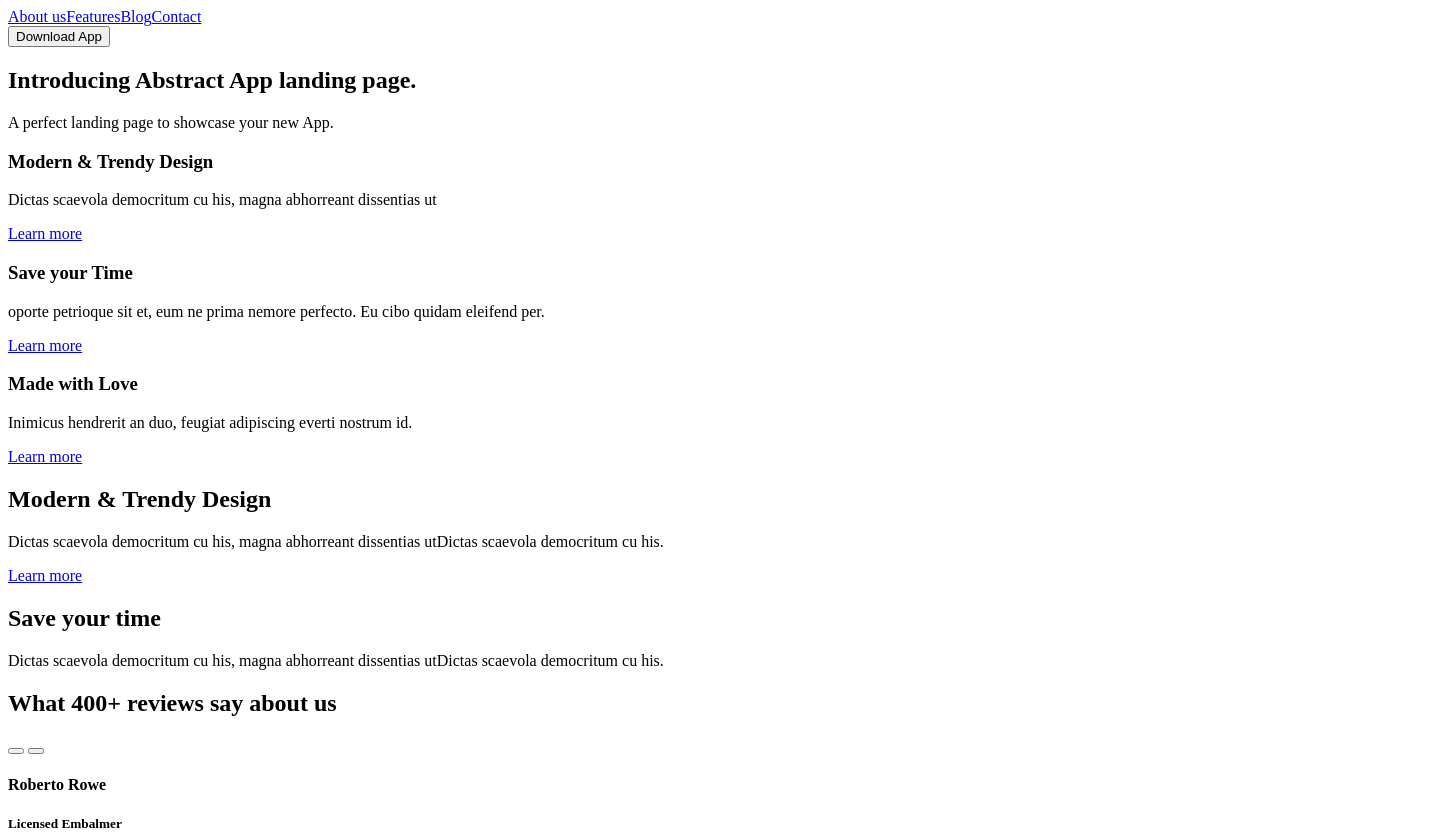
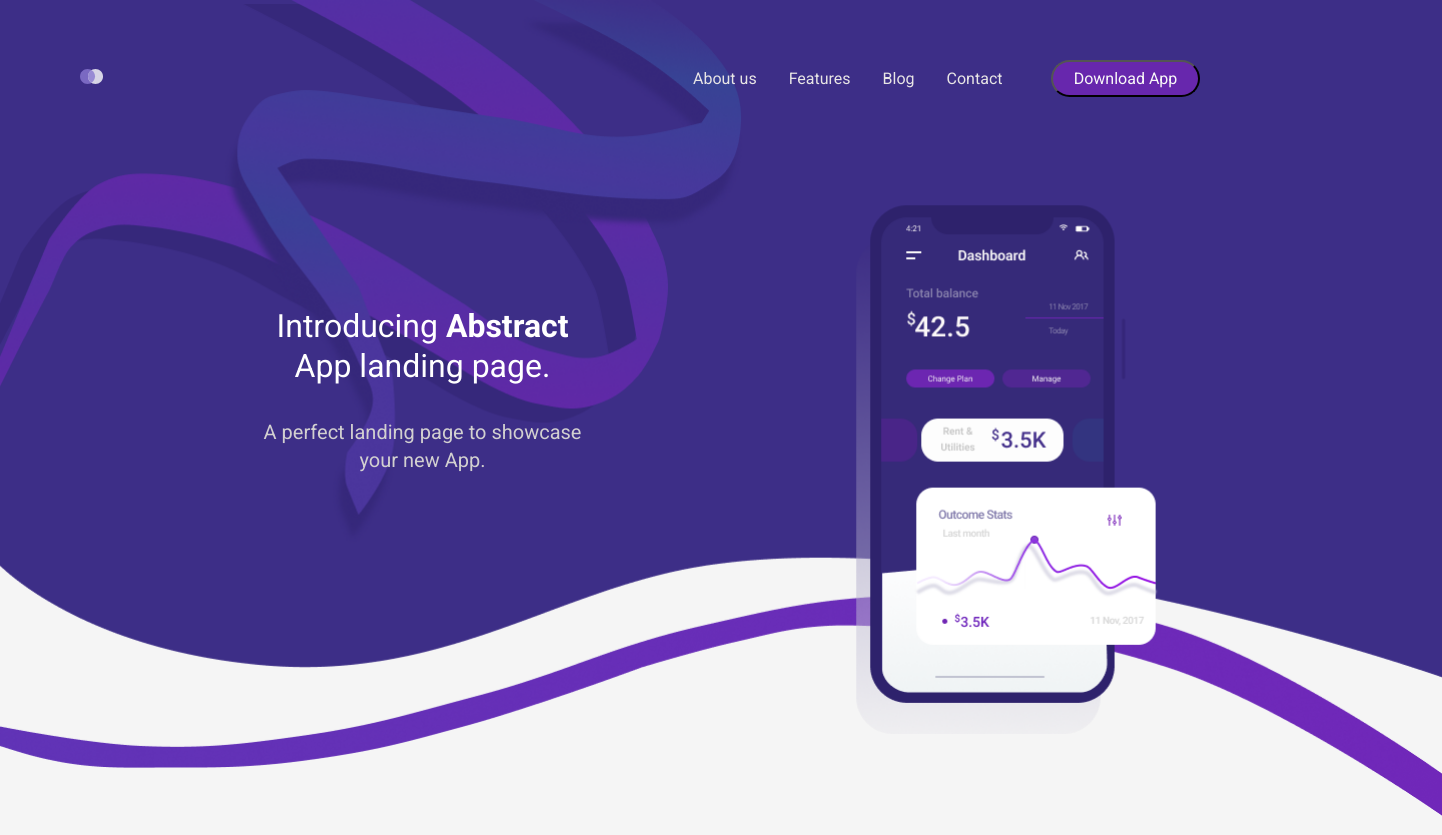
Before and after one commit to Tasha852209/cyber-code-lend, a plain HTML site: page index.html in a window 1280 px wide. Shown: the top 835 px of the page, 1442 px wide, since content can reach past the window. Drawn offline with Linux system fonts and the light colour scheme.

Commit message:
added header hero

```diff
--- /dev/null
+++ b/css/styles.css
@@ -0,0 +1,128 @@
+h1,
+h2,
+h3,
+h4,
+h5,
+h6,
+p {
+  margin: 0;
+}
+ul,
+li {
+  margin: 0;
+  padding: 0;
+  list-style: none;
+}
+img {
+  display: block;
+  max-width: 100%;
+  height: auto;
+}
+a {
+  text-decoration: none;
+  /* color: black; */
+}
+button {
+  cursor: pointer;
+  font-family: "Roboto", sans-serif;
+}
+body {
+  background-color: #f5f5f5;
+  box-sizing: border-box;
+  margin: 0 auto;
+  font-family: "Roboto", sans-serif;
+}
+
+.container {
+  margin-left: auto;
+  margin-right: auto;
+  max-width: 1440px;
+}
+
+/**
+  |============================
+  | HEADER
+  |============================
+*/
+
+.header-container {
+  margin: 0 auto;
+  position: relative;
+}
+.header {
+  position: absolute;
+  left: 50%;
+  transform: translateX(-50%);
+  z-index: 100;
+  display: flex;
+  align-items: baseline;
+  margin-top: 60px;
+  padding: 0 160px 0 160px;
+}
+.logo_header {
+  margin-right: 590px;
+}
+.header-menu {
+  align-items: baseline;
+  display: flex;
+  gap: 48px;
+}
+.menu {
+  width: 310px;
+  display: flex;
+  gap: 32px;
+}
+.header_link {
+  color: #e8e5e5;
+  font-size: 16px;
+}
+.btn_download-header {
+  color: #f9f8f8;
+  width: 149px;
+  height: 37px;
+  font-size: 16px;
+  background-color: #6727ad;
+  border-radius: 50px;
+}
+
+/**
+  |============================
+  | HERO
+  |============================
+*/
+
+.hero_section {
+  background-image: url(../images/hero/hero_bg.png);
+  background-size: contain;
+  background-position: top center;
+  background-repeat: no-repeat;
+  margin-right: auto;
+  margin-left: auto;
+  max-width: 1440px;
+  width: 327px;
+
+  padding: 306px 856px 381px 259px;
+  text-align: center;
+}
+.subject {
+  display: flex;
+  flex-direction: column;
+  align-items: center;
+  gap: 32px;
+}
+.title {
+  text-align: center;
+  width: 292px;
+  color: #ffffff;
+  font-weight: 400;
+  font-size: 32px;
+  line-height: 1.25;
+}
+.bold_word {
+  font-weight: 600;
+}
+.hero-text {
+  font-size: 20px;
+  line-height: 1.4;
+  color: #d2d0d0;
+}
--- a/index.html
+++ b/index.html
@@ -4,21 +4,46 @@
     <meta charset="UTF-8" />
     <meta name="viewport" content="width=device-width, initial-scale=1.0" />
     <title>Document</title>
+    <link rel="preconnect" href="https://fonts.googleapis.com" />
+    <link rel="preconnect" href="https://fonts.gstatic.com" crossorigin />
+    <link
+      href="https://fonts.googleapis.com/css2?family=Roboto:ital,wght@0,100;0,300;0,400;0,500;0,700;0,900;1,100;1,300;1,400;1,500;1,700;1,900&display=swap"
+      rel="stylesheet"
+    />
+    <link rel="stylesheet" href="./css/styles.css" />
   </head>
   <body>
-    <header>
-      <a href="#"></a>
-      <div>
-        <a href="#">About us</a><a href="#">Features</a><a href="#">Blog</a
-        ><a href="#">Contact</a>
+    <header class="header-container">
+      <div class="header">
+        <a class="logo_header" href="#">
+          <svg class="logo_header-icon" width="23" height="15">
+            <use href="./images/icons.svg#icon-logo_header"></use>
+          </svg>
+        </a>
+        <div class="header-menu">
+          <div class="menu">
+            <a class="header_link" href="#">About us</a>
+            <a class="header_link" href="#">Features</a>
+            <a class="header_link" href="#">Blog</a>
+            <a class="header_link" href="#">Contact</a>
+          </div>
+          <button class="btn_download-header">Download App</button>
+        </div>
       </div>
-      <button>Download App</button>
     </header>
-    <main>
-      <section>
-        <h1>Introducing Abstract App landing page.</h1>
-        <p>A perfect landing page to showcase your new App.</p>
+    <main class="container">
+      <section class="hero_section container">
+        <div class="subject">
+          <h1 class="title">
+            Introducing <span class="bold_word">Abstract</span> App landing
+            page.
+          </h1>
+          <p class="hero-text">
+            A perfect landing page to showcase your new App.
+          </p>
+        </div>
       </section>
+
       <section>
         <div>
           <div>
@@ -47,8 +72,6 @@
             <a href="#">Learn more <span></span></a>
           </div>
         </div>
-      </section>
-      <section>
         <h2>Modern & Trendy Design</h2>
         <p>
           Dictas scaevola democritum cu his, magna abhorreant dissentias
```
Also changed, not shown: images/hero/hero_bg.png (added), images/icons.svg (added), 1 other file.
